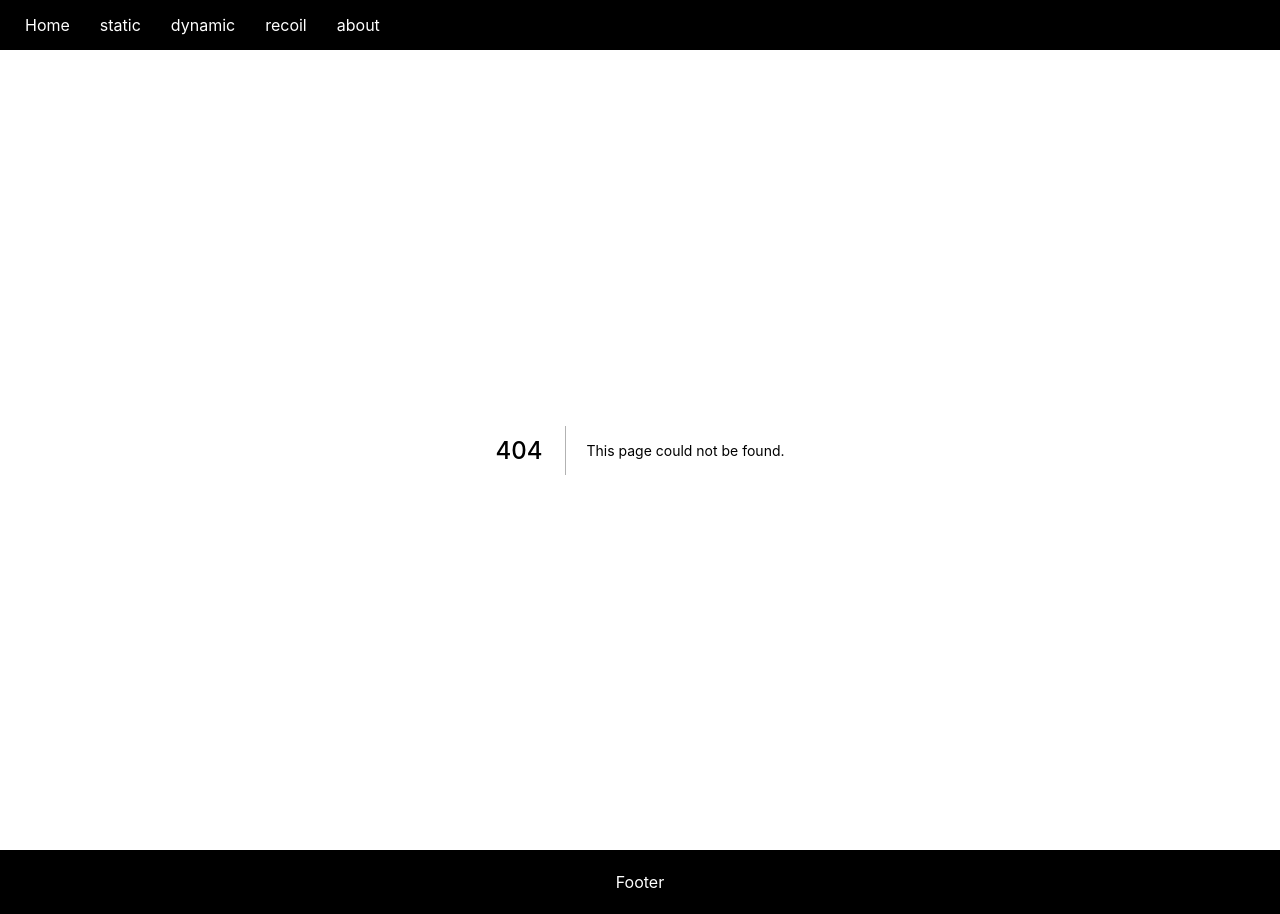
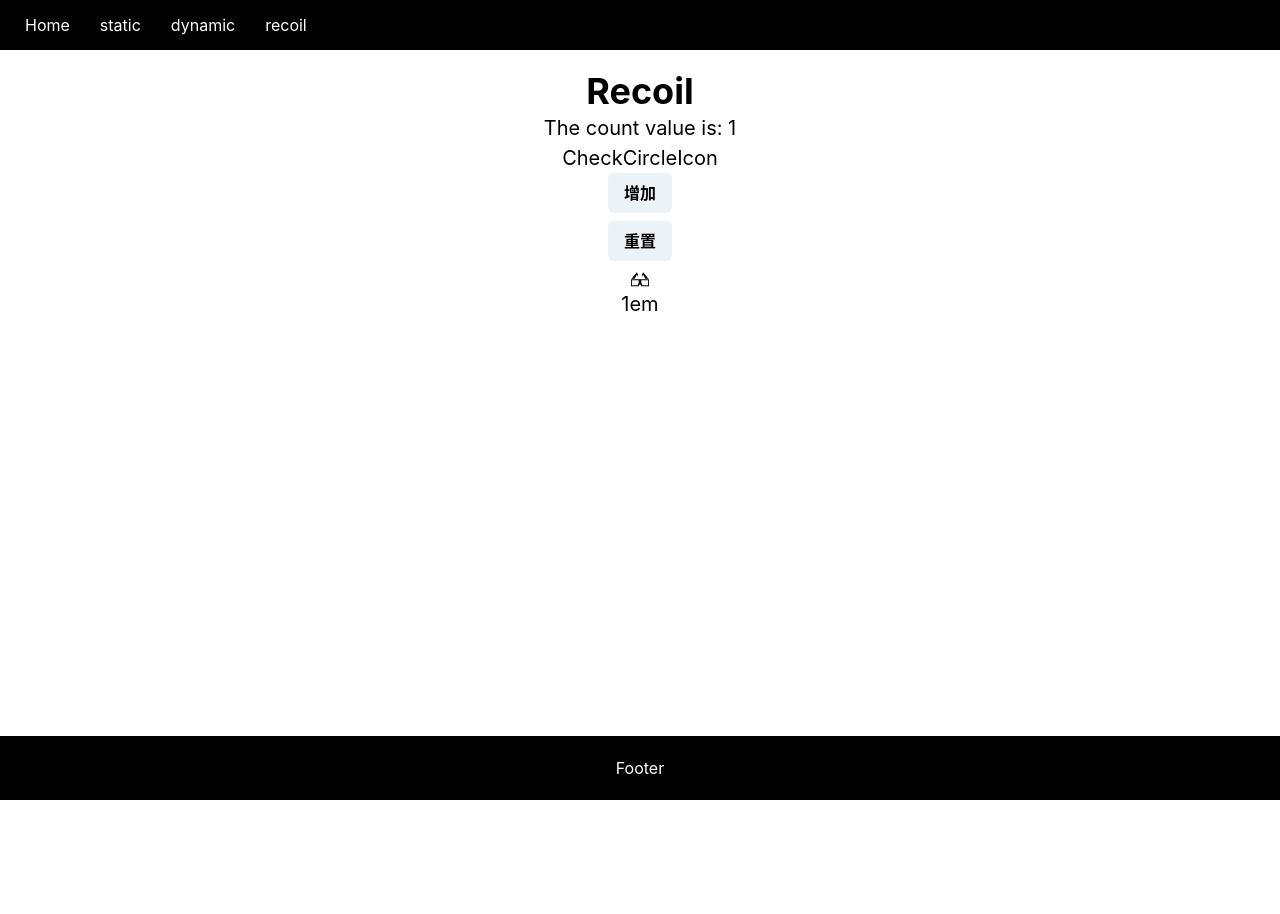
Before and after one commit to nshen/my-react-starter-2021, a Next.js app: page /examples/recoil-demo in a window 1280 px wide. Before the commit this address had no page. After the commit the page ends 800 px from the top, so only its background shows below. Built offline with nearby package versions, Linux system fonts and the light colour scheme.

Commit message:
refactor: move demos to examples folder

```diff
--- a/components/Nav/index.tsx
+++ b/components/Nav/index.tsx
@@ -10,16 +10,13 @@ const Nav = () => {
           <Link href="/">Home</Link>
         </li>
         <li>
-          <Link href="/static-demo">static</Link>
+          <Link href="/examples/static-demo">static</Link>
         </li>
         <li>
-          <Link href="/dynamic-demo">dynamic</Link>
+          <Link href="/examples/dynamic-demo">dynamic</Link>
         </li>
         <li>
-          <Link href="/recoil-demo">recoil</Link>
-        </li>
-        <li>
-          <Link href="/about">about</Link>
+          <Link href="/examples/recoil-demo">recoil</Link>
         </li>
       </ul>
     </nav>
--- a/pages/dynamic-useState.tsx
+++ b/pages/examples/dynamic-useState.tsx
@@ -1,5 +1,5 @@
 import React, { useEffect, useState } from "react";
-import ArticleList from "../components/ArticleList";
+import ArticleList from "../../components/ArticleList";
 
 type ArticleType = { title: string };
 const DynamicDemo = () => {
--- a/pages/recoil-demo.tsx
+++ b/pages/examples/recoil-demo.tsx
@@ -2,7 +2,7 @@ import React from "react";
 import { Flex, Box, Heading, Text, Button, Icon } from "@chakra-ui/react";
 import { Gi3DGlasses } from "react-icons/gi";
 import { useRecoilState, useResetRecoilState, useRecoilValue } from "recoil";
-import { countAtom, countSelector } from "../states";
+import { countAtom, countSelector } from "../../states";
 
 const RecoilDemo = () => {
   const [count, setCount] = useRecoilState(countAtom);
--- a/pages/static-demo.tsx
+++ b/pages/examples/static-demo.tsx
@@ -1,5 +1,5 @@
 import React from "react";
-import ArticleList from "../components/ArticleList";
+import ArticleList from "../../components/ArticleList";
 
 type StaitcProps = { articles: { title: string }[] };
 
```
Also changed, not shown: pages/examples/dynamic-demo.tsx (renamed from pages/dynamic-demo.tsx, +7 -6 lines).
